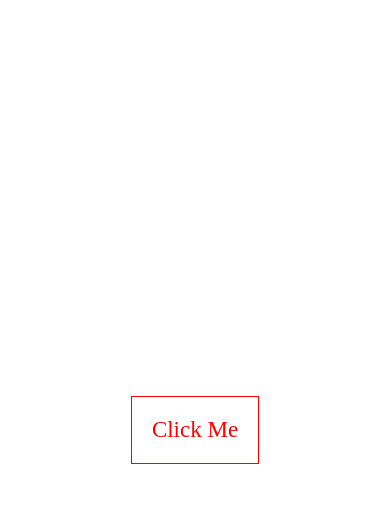
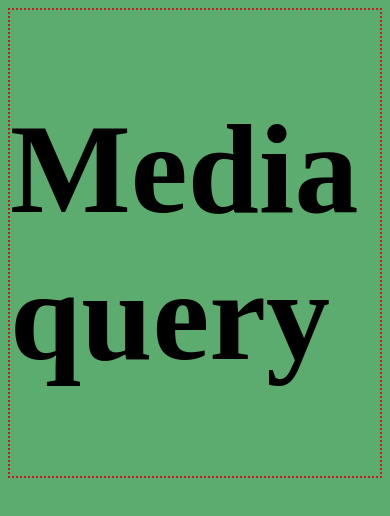
Before and after one commit to Mujithaba/Html-and-Css-Practice, a plain HTML site: page index.html in a window 390 px wide. Drawn offline with Linux system fonts and the light colour scheme.

Commit message:
media query and animation in css

```diff
--- a/css/style.css
+++ b/css/style.css
@@ -1,23 +1,11 @@
-.container{
-  height: 100vh;
-  display: flex;
-  justify-content: center;
-  align-items: center;
-
+body{
+  font-size: 4em;
+  background-color: rgb(92, 172, 112);
+  border: 2px dotted rgb(191, 31, 31);
 }
 
-.container > a{
- border: 1px solid red;
-padding: 20px;
-font-size: 23px;
-text-decoration: none;
-color: red;
-transition: all;
-transition-duration: 1s;
-transition-timing-function: ease-out;
+@media (min-width: 600px) and (max-width: 900px) {
+  body {
+    background-color: yellow;
+  }
 }
-
-.container >a:hover{
-background-color: brown;
-color: white;
-}
--- a/index.html
+++ b/index.html
@@ -7,8 +7,6 @@
   <link rel="stylesheet" href="css/style.css">
 </head>
 <body>
-  <div class="container">
-    <a href="">Click Me</a>
-  </div>
+<h1>Media query</h1>
 </body>
 </html>
```
Also changed, not shown: notes/css note.txt.
